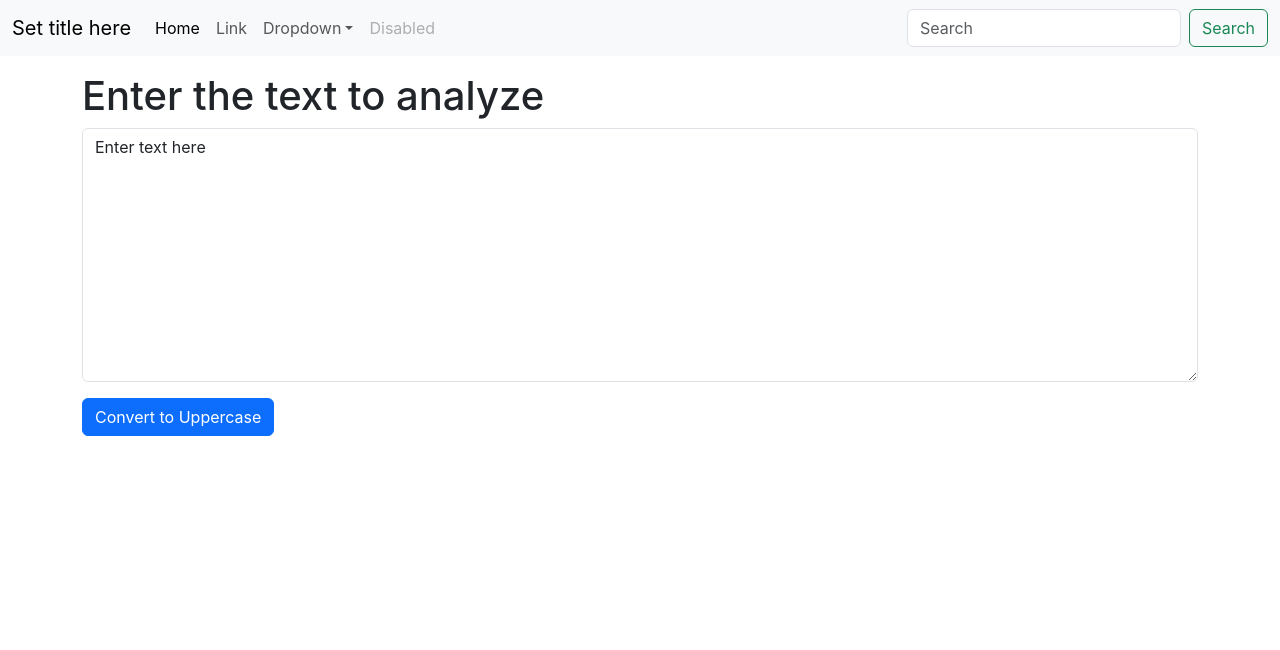
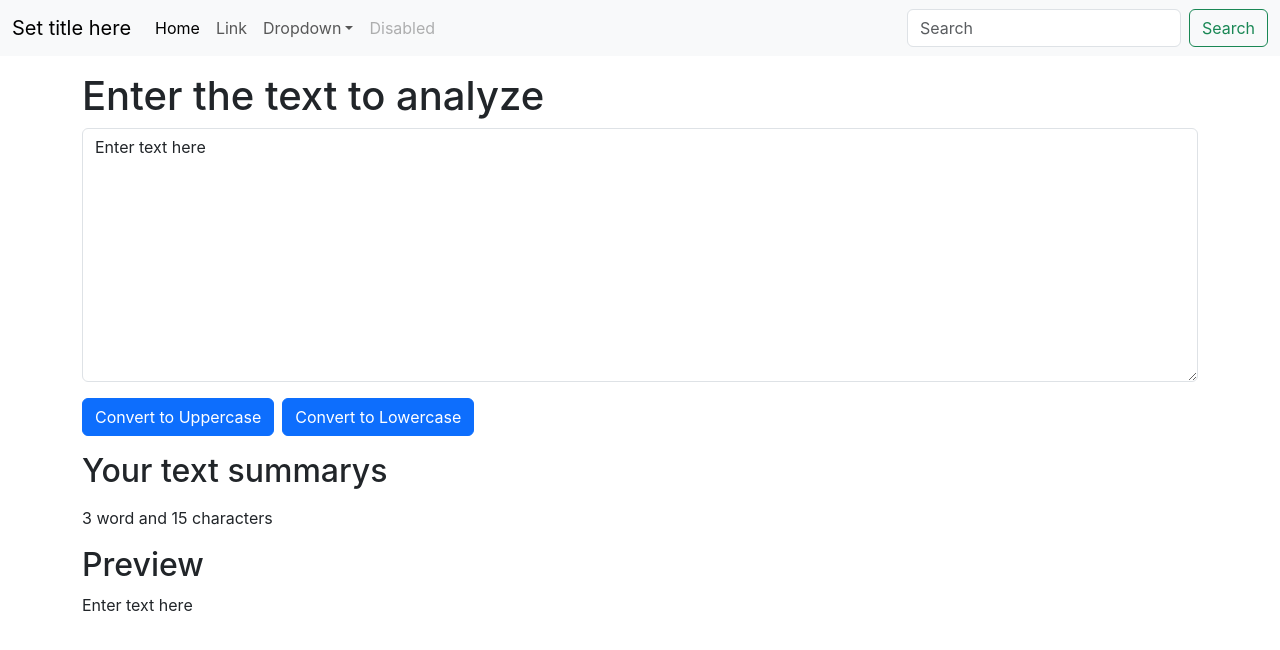
Before and after one commit to humzaco/Text-Analyzer-App-in-React-JS, a React (Create React App) app: page / in a window 1280 px wide. Shown: the top 650 px of the page. Built offline with nearby package versions, Linux system fonts and the light colour scheme.

Commit message:
Make Text Summary and Preview

```diff
--- a/src/Components/TextForm.js
+++ b/src/Components/TextForm.js
@@ -11,6 +11,11 @@ export default function TextForm(props) {
         setText(newText)
     }
 
+    const handeLoClick = () => {
+        let newText = text.toLowerCase();
+        setText(newText)
+    }
+
     const [ text, setText ] = useState('Enter text here');
   return (
     <div>
@@ -19,6 +24,11 @@ export default function TextForm(props) {
             <textarea className="form-control" value={text} onChange={handleOnChange} id="mybox" rows="10"></textarea>
         </div>
         <button className="btn btn-primary" onClick={handelUpClick}>Convert to Uppercase</button>
+        <button className="btn btn-primary mx-2" onClick={handeLoClick}>Convert to Lowercase</button>
+        <h2 className='my-3'>Your text summarys</h2>
+        <p>{text.split(" ").length} word and {text.length} characters</p>
+        <h2>Preview</h2>
+        <p>{text}</p>
     </div>
   )
 }
```
